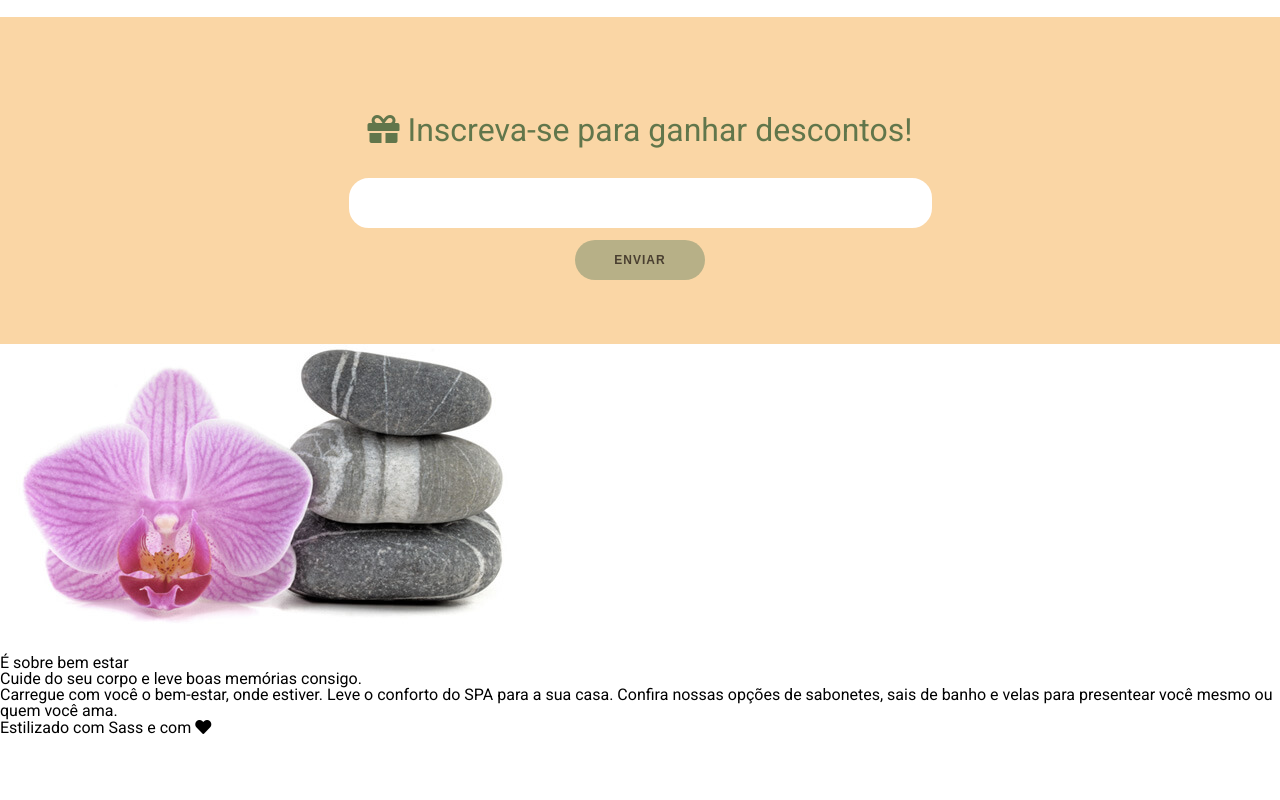
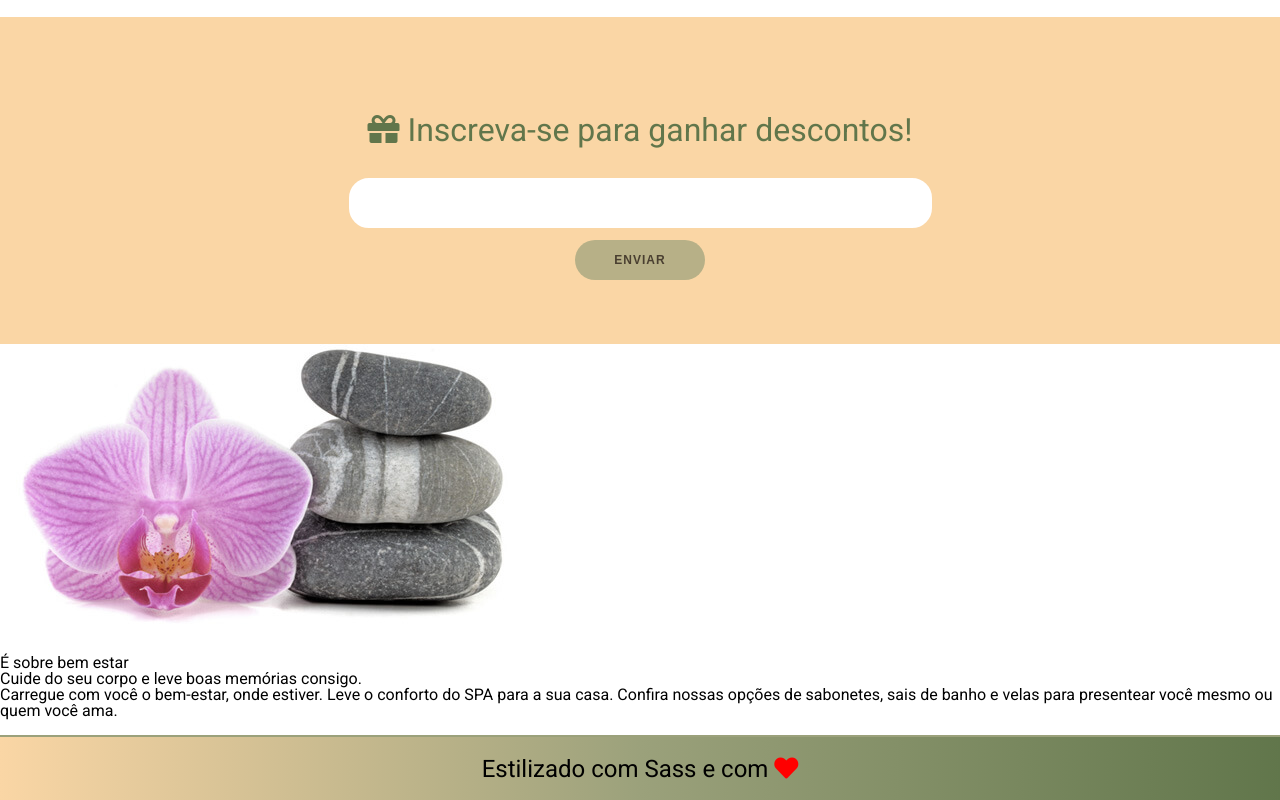
Before and after one commit to tbathat/alura-sass-spa, a plain HTML site: page index.html in a window 1280 px wide. Shown: the part 1147-1947 px from the top of the page. Before the commit the page ends 1884 px from the top, so only its background shows below. Drawn offline with nearby package versions, Linux system fonts and the light colour scheme.

Commit message:
Create footer partial for sass stylisation

```diff
--- /dev/null
+++ b/styles/components/_footer.scss
@@ -0,0 +1,17 @@
+@import '../abstract/variables';
+
+@mixin bg-cores($cores...) {
+    background: linear-gradient(to left, $cores);
+}
+
+footer {
+    text-align: center;
+    font-size: $tamanho-do-texto / 2;
+    border-top: 2px solid $cor-secundaria;
+    margin-top: 1rem;
+    padding: 1.2rem;
+    @include bg-cores($cor-primaria, $cor-secundaria, $cor-terciaria);
+    i {
+        color: red;
+    }
+}
--- a/styles/style.scss
+++ b/styles/style.scss
@@ -3,3 +3,4 @@
 @import './components/banner';
 @import './components/services';
 @import './components/coupon';
+@import './components/footer';
```
Also changed, not shown: styles/style.css, 1 other file.
